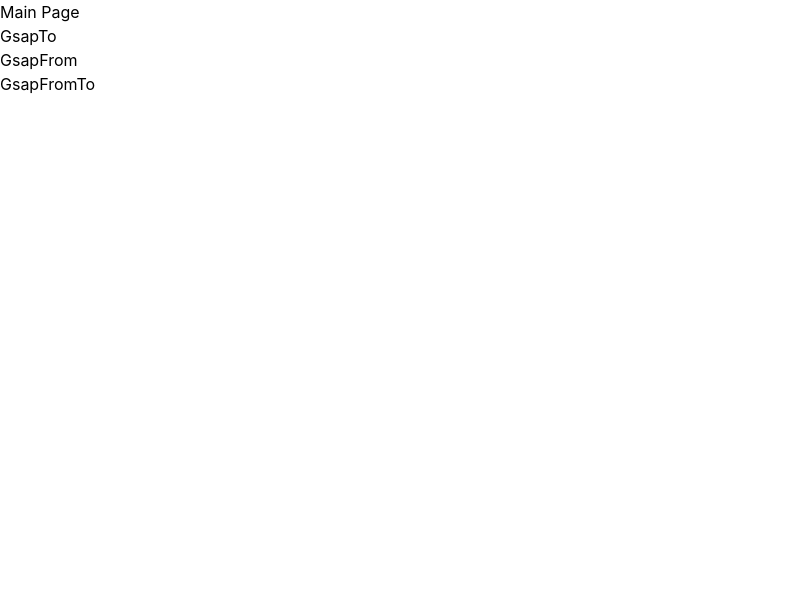
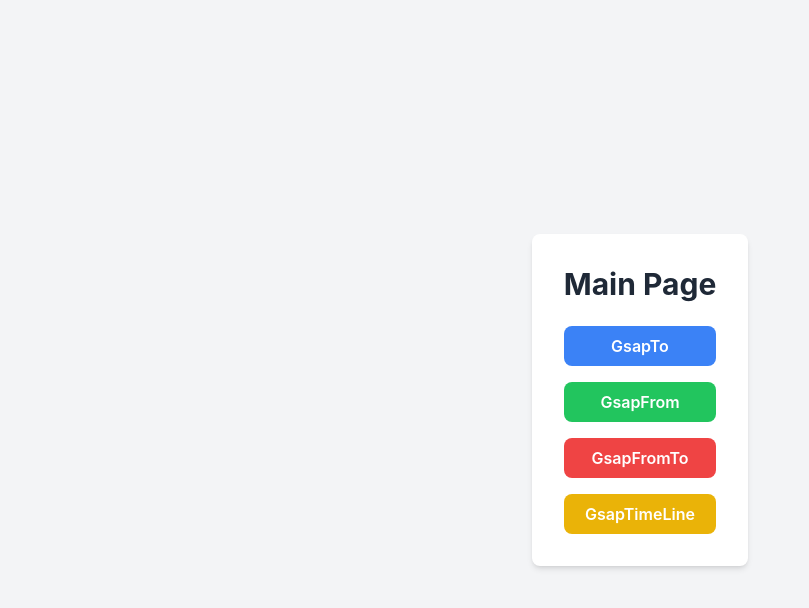
Before and after one commit to ayushsolanki2002102/GsapLearning, a React (Create React App) app: page / in a window 1280 px wide. Shown: the top 608 px of the page, without its empty margins (0-809 px from the left). Built offline with nearby package versions, Linux system fonts and the light colour scheme.

Commit message:
Gsap Time Line Implemented

```diff
--- a/src/App.js
+++ b/src/App.js
@@ -4,6 +4,7 @@ import Main from "./Pages/Main";
 import GsapTo from "./Pages/GsapTo";
 import GsapFrom from "./Pages/GsapFrom";
 import GsapFromTo from "./Pages/GsapFromTo";
+import GsapTimeLine from "./Pages/GsapTimeLine";
 
 function App() {
   return (
@@ -16,6 +17,7 @@ function App() {
         <Route path="/gsap-to" element={<GsapTo />} />
         <Route path="/gsap-from" element={<GsapFrom />} />
         <Route path="/gsap-from-to" element={<GsapFromTo />} />
+        <Route path="/gsap-time-line" element={<GsapTimeLine/>}/>
       </Routes>
     </Router>
   );
--- /dev/null
+++ b/src/Pages/GsapTimeLine.jsx
@@ -0,0 +1,64 @@
+import { useGSAP } from '@gsap/react';
+import React from 'react'
+import {Link} from 'react-router-dom'
+import {gsap} from "gsap";
+
+
+export default function GsapTimeLine() {
+    const timeline = gsap.timeline({
+        repeat:-1,
+        repeatDelay:1,
+        yoyo:true,
+
+    });
+
+    useGSAP(() => {
+        timeline.to("#yellow-box",{
+            x:250,
+            rotation:360,
+            borderRadius:'100%',
+            duration:2,
+            ease:'back.inOut',
+
+        })
+
+        timeline.to('#yellow-box',{
+            y:250,
+            scale:2,
+            rotation:360,
+            borderRadius:'100%',
+            duration:2,
+            ease:'back.inOut'
+        })
+
+        timeline.to('#yellow-box',{
+            x:500,
+            scale:1,
+            rotation:360,
+            borderRadius:8,
+            duration:2,
+            ease:"back.inOut",
+        })
+    },[]);
+
+  return (
+    <div>
+        <h2>Gsap Time Line</h2>
+        <button onClick={()=>{
+            if(timeline.paused())
+            {
+                timeline.play();
+            }
+            else
+            {
+                timeline.pause();
+            }
+        }}>Play/Pause</button>
+        <div id="yellow-box" className="w-20 h-20 bg-yellow-500 rounded-lg" />
+        <Link to="/">Back to Main Page</Link>
+
+
+    </div>
+
+  )
+}
--- a/src/Pages/Main.jsx
+++ b/src/Pages/Main.jsx
@@ -3,19 +3,44 @@ import { Link } from "react-router-dom";
 
 export default function Main() {
   return (
-    <div>
-      <h1>Main Page</h1>
-      <ul>
+    <div className="flex items-center justify-center min-h-screen bg-gray-100">
+      <div className="bg-white shadow-md rounded-lg p-8 max-w-md text-center">
+        <h1 className="text-3xl font-bold text-gray-800 mb-6">Main Page</h1>
+        <ul className="space-y-4">
           <li>
-          <Link to="/gsap-to">GsapTo</Link>
+            <Link
+              to="/gsap-to"
+              className="block w-full py-2 px-4 bg-blue-500 text-white font-semibold rounded-lg hover:bg-blue-600 transition duration-300"
+            >
+              GsapTo
+            </Link>
           </li>
           <li>
-          <Link to="/gsap-from">GsapFrom</Link>
+            <Link
+              to="/gsap-from"
+              className="block w-full py-2 px-4 bg-green-500 text-white font-semibold rounded-lg hover:bg-green-600 transition duration-300"
+            >
+              GsapFrom
+            </Link>
           </li>
           <li>
-          <Link to="/gsap-from-to">GsapFromTo</Link>
+            <Link
+              to="/gsap-from-to"
+              className="block w-full py-2 px-4 bg-red-500 text-white font-semibold rounded-lg hover:bg-purple-600 transition duration-300"
+            >
+              GsapFromTo
+            </Link>
+          </li>
+          <li>
+            <Link
+              to="/gsap-time-line"
+              className="block w-full py-2 px-4 bg-yellow-500 text-white font-semibold rounded-lg hover:bg-purple-600 transition duration-300"
+            >
+              GsapTimeLine
+            </Link>
           </li>
         </ul>
       </div>
+    </div>
   );
 }
```
Lines whose indentation alone changed are shown as unchanged.
